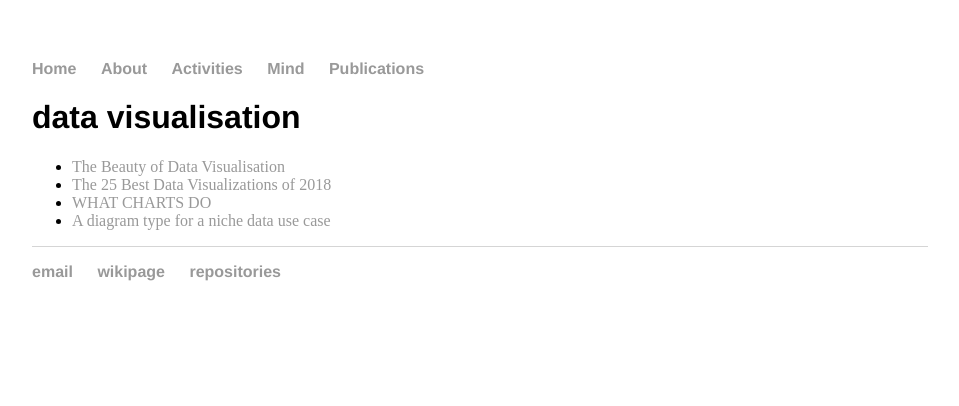
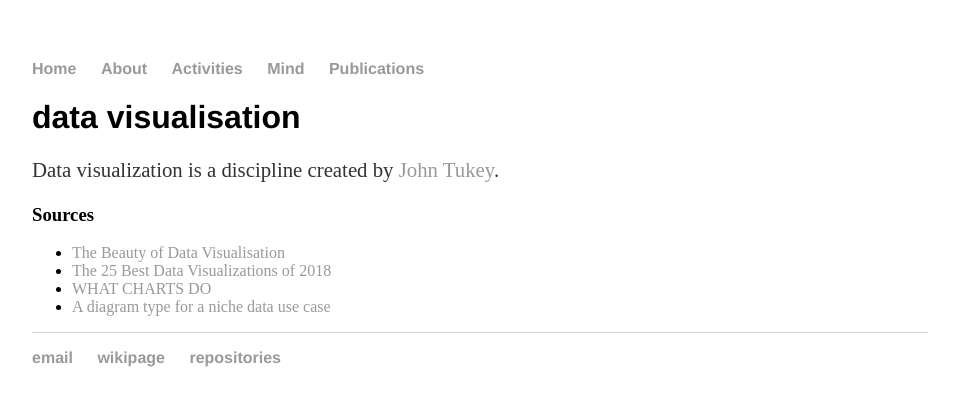
Before and after one commit to cleberjamaral/cleberjamaral.github.io, a Jekyll site: the page built from knowledge/data-visualisation.md, in a window 1280 px wide. Shown: the top 406 px of the page, without its empty margins (160-1119 px from the left). Built offline with Jekyll 4.4.1, drawn with Linux system fonts in a browser that asks for light colours; our own code applies the rules of GitHub Pages for plain Markdown files.

```diff
--- a/knowledge/data-visualisation.md
+++ b/knowledge/data-visualisation.md
@@ -1,4 +1,10 @@
 # data visualisation
+
+Data visualization is a discipline created by [John Tukey](https://en.wikipedia.org/wiki/John_Tukey).
+
+
+
+### Sources
 
 * [The Beauty of Data Visualisation](https://medium.com/the-outlier/the-beauty-of-data-visualisation-976e2f96929c)
 * [The 25 Best Data Visualizations of 2018](https://towardsdatascience.com/the-25-best-data-visualizations-of-2018-93643f0aad04)
```
Also changed, not shown: knowledge/research/machine-learning.md (+1 -1 lines).
